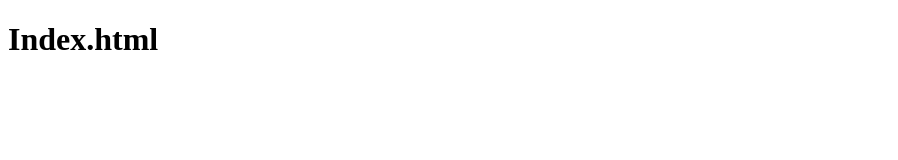
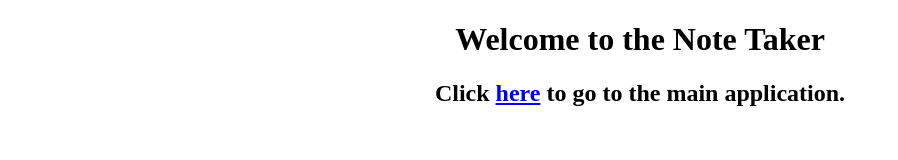
Before and after one commit to DomenicBeall/NoteTaker, a website: page public/html/index.html in a window 1280 px wide. Shown: the whole page, without its empty margins (0-898 px from the left). Drawn offline with Linux system fonts and the light colour scheme.

Commit message:
Updated landing page

```diff
--- a/public/html/index.html
+++ b/public/html/index.html
@@ -6,6 +6,7 @@
     <title>Index</title>
 </head>
 <body>
-    <h1>Index.html</h1>
+    <h1 style="text-align: center;">Welcome to the Note Taker</h1>
+    <h2 style="text-align: center;">Click <a href="./notes">here</a> to go to the main application.</h2>
 </body>
 </html>
```
